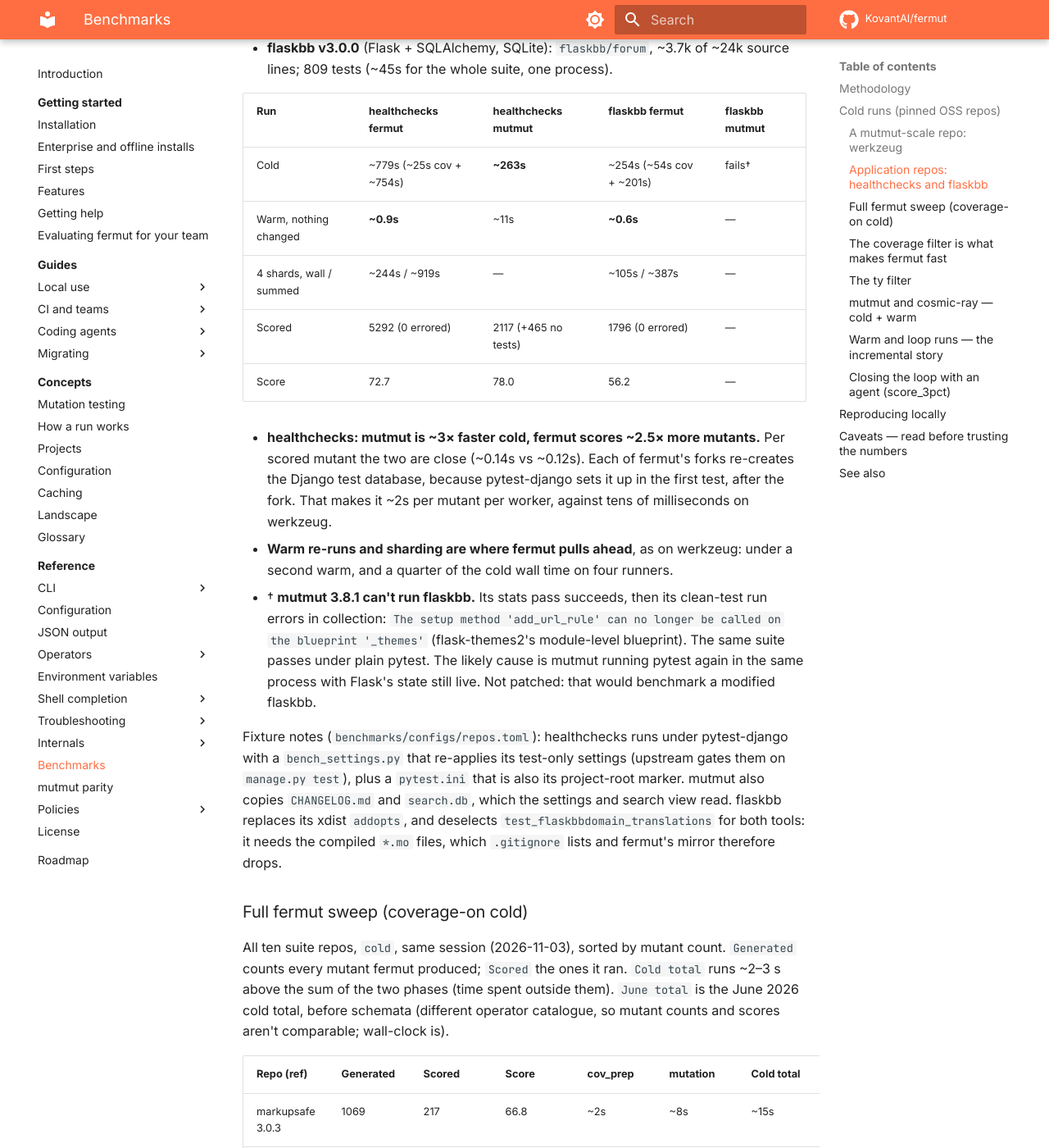
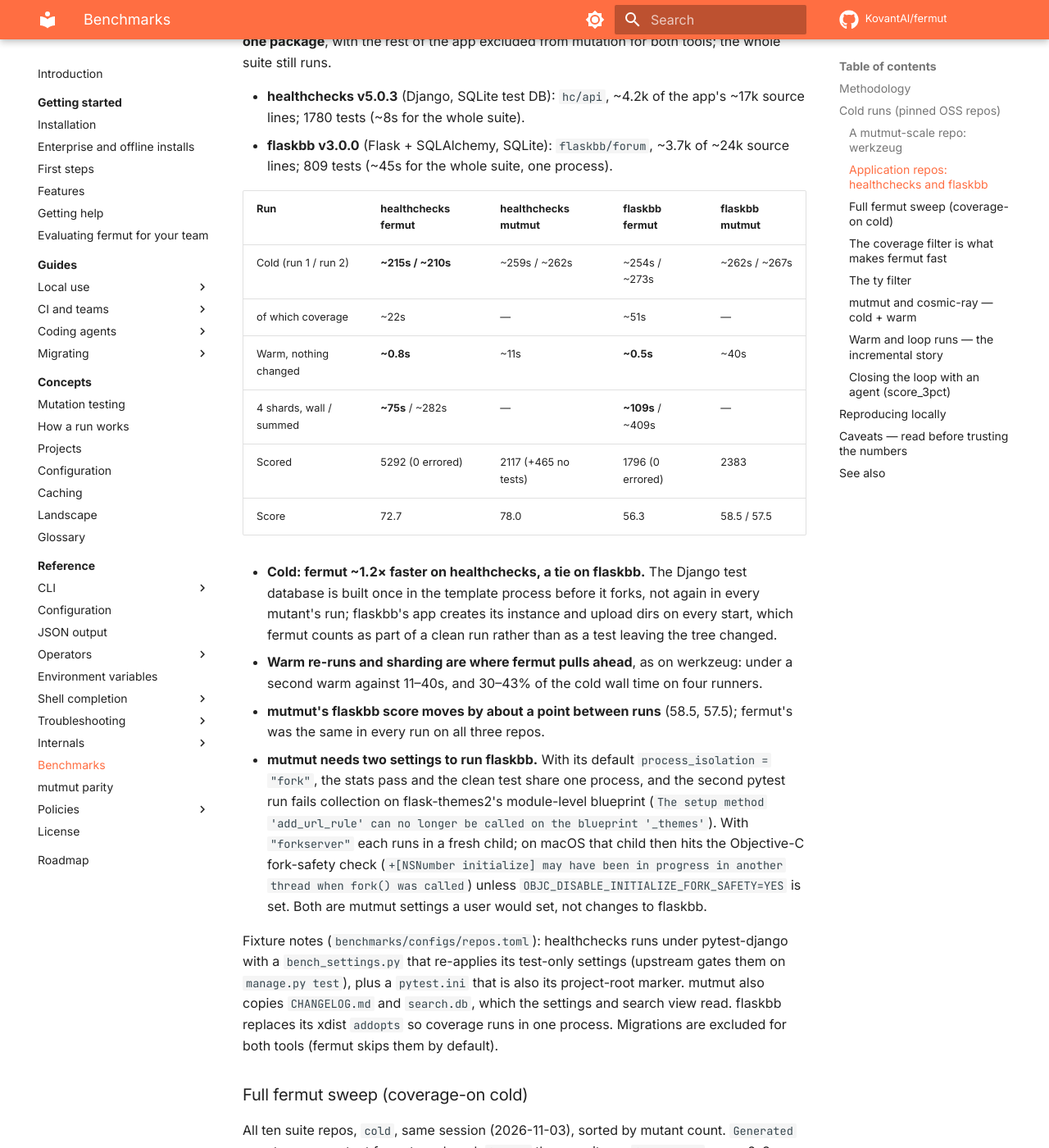
Before and after one commit to KovantAI/fermut, an MkDocs documentation site: the page built from docs/reference/benchmarks.md, in a window 1280 px wide and 1400 px high, scrolled down 3584 px. Shown: the whole window at 82% size. Built offline with MkDocs 1.6.1 and Material for MkDocs 9.7.7, drawn with Linux system fonts in a browser that asks for light colours; comment, search, counter and statistics services are not loaded; some of the changed text lies outside the part shown.

Commit message:
add bench app corpus for more frameworks (#255)
* bench: app-repo corpus and per-repo mutmut settings

```diff
--- a/docs/guides/frameworks.md
+++ b/docs/guides/frameworks.md
@@ -8,6 +8,7 @@
 | Framework / plugin | Verdict | Use |
 |---|---|---|
 | [Django / pytest-django](#django) | Works, both modes | Nothing for migrations (skipped by default); macOS + Postgres: `PGGSSENCMODE=disable` |
+| [Flask (app factory)](#flask) | Works, both modes | Nothing; dirs the app creates on every start are fine |
 | [FastAPI / Starlette `TestClient`, anyio](#fastapi) | Works, both modes | Fix order-dependent tests, or `--no-smart-order` with `--no-schemata` |
 | [pytest-asyncio](#pytest-asyncio) | Forks work | Prefer `tmp_path` for files tests write ([below](#tests-that-write-into-the-repo)) |
 | [trio](#trio) | Works, both modes | Pass the suite's own plugin flags as usual |
@@ -27,11 +28,14 @@
 A diff counts only when one run detected a mutant (killed or timed out) and
 the other didn't. MacBook Pro M4 Max, macOS 26, Python 3.13, `--timeout 30`,
 November 2026. The Starlette, trio and markupsafe rows are from a Linux
-container (Ubuntu 24.04, 8 workers).
+container (Ubuntu 24.04, 8 workers). The Flask row ran once per mode with
+the time limit sized from the baseline (`--timeout-factor`), not
+`--timeout 30`.
 
 | Row | Repo | Mutants run | Detection diffs, schemata vs spawn | Wall, schemata / spawn |
 |---|---|---|---|---|
 | Django | healthchecks v5.0.3, `hc/api` | 9341 | 0 | 839 s / 1249 s |
+| Flask | flaskbb v3.0.0, `flaskbb/forum` | 1796 | 9, all slow tests at the time limit (both directions) | 251 s / 325 s |
 | FastAPI | fastapi 0.162.2, 10 % sample | 1125 | 0 apart from order-dependent tests (see below) | 670 s / 561 s |
 | Starlette | starlette (benchmark pin) | 5960 | 0 (Linux, 3 rounds) | 203 s / 469 s |
 | pytest-asyncio | aiofiles @9d1acc1 | 1664 | not measured: spawn runs still differ by 18, all one timing-flaky test | 29 s / 35 s |
@@ -67,6 +71,34 @@
 
 - **Transactional tests** (`TestCase`, `TransactionTestCase`) ran
   unchanged.
+
+Against mutmut on the same scope, healthchecks' `hc/api` runs ~1.2×
+faster cold and ~14× faster warm; see
+[Benchmarks](../reference/benchmarks.md#application-repos-healthchecks-and-flaskbb).
+
+## Flask (app factory) { #flask }
+
+flaskbb builds a fresh app per test from `create_app`, against SQLite.
+Forked runs work: 1719 of 1796 mutants in `flaskbb/forum` ran from the
+schema, and the survivor audit agreed 45 of 45. The rest ran the normal
+way: class-body mutants outside the schema, and kills by a few tests that
+also fail in a fork with no mutant active (re-checked the normal way). Kills were identical to
+`--no-schemata`; the only differences were 9 slow tests flipping between
+survived and timed out at the time limit, in both directions.
+
+- **Instance and upload dirs.** `create_app` calls
+  `os.makedirs(app.instance_path, exist_ok=True)` and creates the upload
+  dirs on every start. They're gitignored, so fermut's copy of the project
+  starts without them. fermut counts whatever a passing baseline creates as
+  part of the clean tree, so these don't stop forked runs
+  ([below](#tests-that-write-into-the-repo)).
+- **pytest-xdist in `addopts`.** flaskbb sets `--numprocesses auto`; see
+  [xdist](#xdist).
+
+Against mutmut, flaskbb's `forum` ties cold (~260 s each) and runs
+~85× faster warm. mutmut needs `process_isolation = "forkserver"` (and
+`OBJC_DISABLE_INITIALIZE_FORK_SAFETY=YES` on macOS) to run flaskbb at all;
+see [Benchmarks](../reference/benchmarks.md#application-repos-healthchecks-and-flaskbb).
 
 ## FastAPI / Starlette `TestClient`, anyio { #fastapi }
 
@@ -203,6 +235,11 @@
 On aiofiles, whose `test_rename` moves `tests/resources/test_file1.txt`
 away and back, run-to-run diffs dropped from 128 to 18.
 
+Files and dirs that a **passing** baseline run creates count as part of
+the clean tree, not as leftovers: an app that creates its instance or
+upload dirs on every start (Flask's `create_app`, above) is fine in both
+modes.
+
 Under schemata all forks share one mirror, which can't be put back while
 other forks run. Once a kill leaves it changed, the rest of the mutants
 run the normal way: verdicts stay right, the fork speedup is lost. Use
--- a/docs/reference/benchmarks.md
+++ b/docs/reference/benchmarks.md
@@ -89,18 +89,24 @@
 
 The four repos above are small libraries. werkzeug 3.1.8 is closer to the
 size a team migrating off a long mutmut nightly runs: 21.5k lines of
-source, 10.2k lines of tests. Same machine, same session (2026-11-10):
-Apple M4 Max (14 cores, 36 GB), Python 3.13.13, pytest 9.2.0, fermut 0.7.0
-(`main` e6579ce448) vs mutmut 3.8.1, clone and install excluded.
+source, 10.2k lines of tests.
 
-| Run                      | fermut                            | mutmut  |
-|--------------------------|-----------------------------------|---------|
-| Cold                     | ~146s (~6s coverage + ~140s run)  | ~155s   |
-| Warm, nothing changed    | **~1.5s**                         | ~12s    |
-| Cold, 4 shards (wall)    | **~56s** (slowest shard + merge)  | —       |
-| Cold, 4 shards (summed)  | ~206s machine time                | —       |
-| Scored mutants           | 7982 (0 errored)                  | 10511   |
-| Score                    | 71.2                              | 68.1    |
+**Setup for this section and the next** (2026-11-12): Apple M4 Max
+(14 cores, 36 GB), Python 3.13.13, pytest 9.2.0, fermut 0.7.0 (`main`
+b9862b8bef) vs mutmut 3.8.1, `benchmarks/corpus.sh`. Clone and install
+are excluded. Each cold run ran twice, in the order mutmut, fermut,
+fermut, mutmut, so neither tool always gets the cooler machine; the two
+runs of every cell agree within ~4%. fermut's cold time includes building
+its per-test coverage data.
+
+| Run                      | fermut                           | mutmut          |
+|--------------------------|----------------------------------|-----------------|
+| Cold (run 1 / run 2)     | ~157s / ~161s (~6s coverage)     | ~163s / ~161s   |
+| Warm, nothing changed    | **~1.5s**                        | ~12s            |
+| Cold, 4 shards (wall)    | **~55s** (slowest shard + merge) | —               |
+| Cold, 4 shards (summed)  | ~202s machine time               | —               |
+| Scored mutants           | 7982 (0 errored)                 | 10511           |
+| Score                    | 71.2                             | 68.0            |
 
 - **Cold is a tie.** On one machine with every core, fermut and mutmut
   take about the same time to do a first full pass.
@@ -129,48 +135,52 @@
 ### Application repos: healthchecks and flaskbb
 
 werkzeug is a library with fast, isolated tests. These two are web apps
-whose tests set up a database and an app for each test, measured the same
-way on the same machine (2026-11-10). Each is **scoped to one package**,
-with the rest of the package excluded from mutation for both tools; the
-whole suite still runs.
+whose tests set up a database and an app for each test. Same setup as
+werkzeug above. Each is **scoped to one package**, with the rest of the
+app excluded from mutation for both tools; the whole suite still runs.
 
 - **healthchecks v5.0.3** (Django, SQLite test DB): `hc/api`, ~4.2k of
   the app's ~17k source lines; 1780 tests (~8s for the whole suite).
 - **flaskbb v3.0.0** (Flask + SQLAlchemy, SQLite): `flaskbb/forum`, ~3.7k
   of ~24k source lines; 809 tests (~45s for the whole suite, one process).
 
-| Run                     | healthchecks fermut       | healthchecks mutmut | flaskbb fermut           | flaskbb mutmut |
-|-------------------------|---------------------------|---------------------|--------------------------|----------------|
-| Cold                    | ~779s (~25s cov + ~754s)  | **~263s**           | ~254s (~54s cov + ~201s) | fails†         |
-| Warm, nothing changed   | **~0.9s**                 | ~11s                | **~0.6s**                | —              |
-| 4 shards, wall / summed | ~244s / ~919s             | —                   | ~105s / ~387s            | —              |
-| Scored                  | 5292 (0 errored)          | 2117 (+465 no tests)| 1796 (0 errored)         | —              |
-| Score                   | 72.7                      | 78.0                | 56.2                     | —              |
+| Run                     | healthchecks fermut     | healthchecks mutmut | flaskbb fermut          | flaskbb mutmut  |
+|-------------------------|-------------------------|---------------------|-------------------------|-----------------|
+| Cold (run 1 / run 2)    | **~215s / ~210s**       | ~259s / ~262s       | ~254s / ~273s           | ~262s / ~267s   |
+| of which coverage       | ~22s                    | —                   | ~51s                    | —               |
+| Warm, nothing changed   | **~0.8s**               | ~11s                | **~0.5s**               | ~40s            |
+| 4 shards, wall / summed | **~75s** / ~282s        | —                   | **~109s** / ~409s       | —               |
+| Scored                  | 5292 (0 errored)        | 2117 (+465 no tests)| 1796 (0 errored)        | 2383            |
+| Score                   | 72.7                    | 78.0                | 56.3                    | 58.5 / 57.5     |
 
-- **healthchecks: mutmut is ~3× faster cold, fermut scores ~2.5× more
-  mutants.** Per scored mutant the two are close (~0.14s vs ~0.12s).
-  Each of fermut's forks re-creates the Django test database, because
-  pytest-django sets it up in the first test, after the fork. That makes
-  it ~2s per mutant per worker, against tens of milliseconds on werkzeug.
+- **Cold: fermut ~1.2× faster on healthchecks, a tie on flaskbb.** The
+  Django test database is built once in the template process before it
+  forks, not again in every mutant's run; flaskbb's app creates its
+  instance and upload dirs on every start, which fermut counts as part of
+  a clean run rather than as a test leaving the tree changed.
 - **Warm re-runs and sharding are where fermut pulls ahead**, as on
-  werkzeug: under a second warm, and a quarter of the cold wall time on
-  four runners.
-- † **mutmut 3.8.1 can't run flaskbb.** Its stats pass succeeds, then
-  its clean-test run errors in collection: `The setup method 'add_url_rule'
-  can no longer be called on the blueprint '_themes'` (flask-themes2's
-  module-level blueprint). The same suite passes under plain pytest. The
-  likely cause is mutmut running pytest again in the same process with
-  Flask's state still live. Not patched: that would benchmark a modified
-  flaskbb.
+  werkzeug: under a second warm against 11–40s, and 30–43% of the cold
+  wall time on four runners.
+- **mutmut's flaskbb score moves by about a point between runs** (58.5,
+  57.5); fermut's was the same in every run on all three repos.
+- **mutmut needs two settings to run flaskbb.** With its default
+  `process_isolation = "fork"`, the stats pass and the clean test share
+  one process, and the second pytest run fails collection on
+  flask-themes2's module-level blueprint (`The setup method 'add_url_rule'
+  can no longer be called on the blueprint '_themes'`). With
+  `"forkserver"` each runs in a fresh child; on macOS that child then hits
+  the Objective-C fork-safety check (`+[NSNumber initialize] may have been
+  in progress in another thread when fork() was called`) unless
+  `OBJC_DISABLE_INITIALIZE_FORK_SAFETY=YES` is set. Both are mutmut
+  settings a user would set, not changes to flaskbb.
 
 Fixture notes (`benchmarks/configs/repos.toml`): healthchecks runs under
 pytest-django with a `bench_settings.py` that re-applies its test-only
 settings (upstream gates them on `manage.py test`), plus a `pytest.ini`
-that is also its project-root marker. mutmut also copies `CHANGELOG.md` and
-`search.db`, which the settings and search view read. flaskbb replaces
-its xdist `addopts`, and deselects `test_flaskbbdomain_translations` for
-both tools: it needs the compiled `*.mo` files, which `.gitignore` lists
-and fermut's mirror therefore drops.
+that is also its project-root marker. mutmut also copies `CHANGELOG.md`
+and `search.db`, which the settings and search view read. flaskbb replaces
+its xdist `addopts` so coverage runs in one process. Migrations are
+excluded for both tools (fermut skips them by default).
 
 ### Full fermut sweep (coverage-on cold)
 
@@ -394,6 +404,11 @@
 ./scripts/run_cold.sh fermut more-itertools
 ./scripts/run_cold.sh mutmut more-itertools
 
+# The werkzeug + app-repo comparison (~1.5 h): cold runs twice per tool,
+# alternating mutmut/fermut, then warm and 4 shards. Run it on a quiet
+# machine; swap or other heavy processes skew every later cell.
+./corpus.sh
+
 # Everything (hours — cold first so warm/loop/score have fixtures).
 ./scripts/run_all.sh
 
```
Also changed, not shown: 5 other files.
